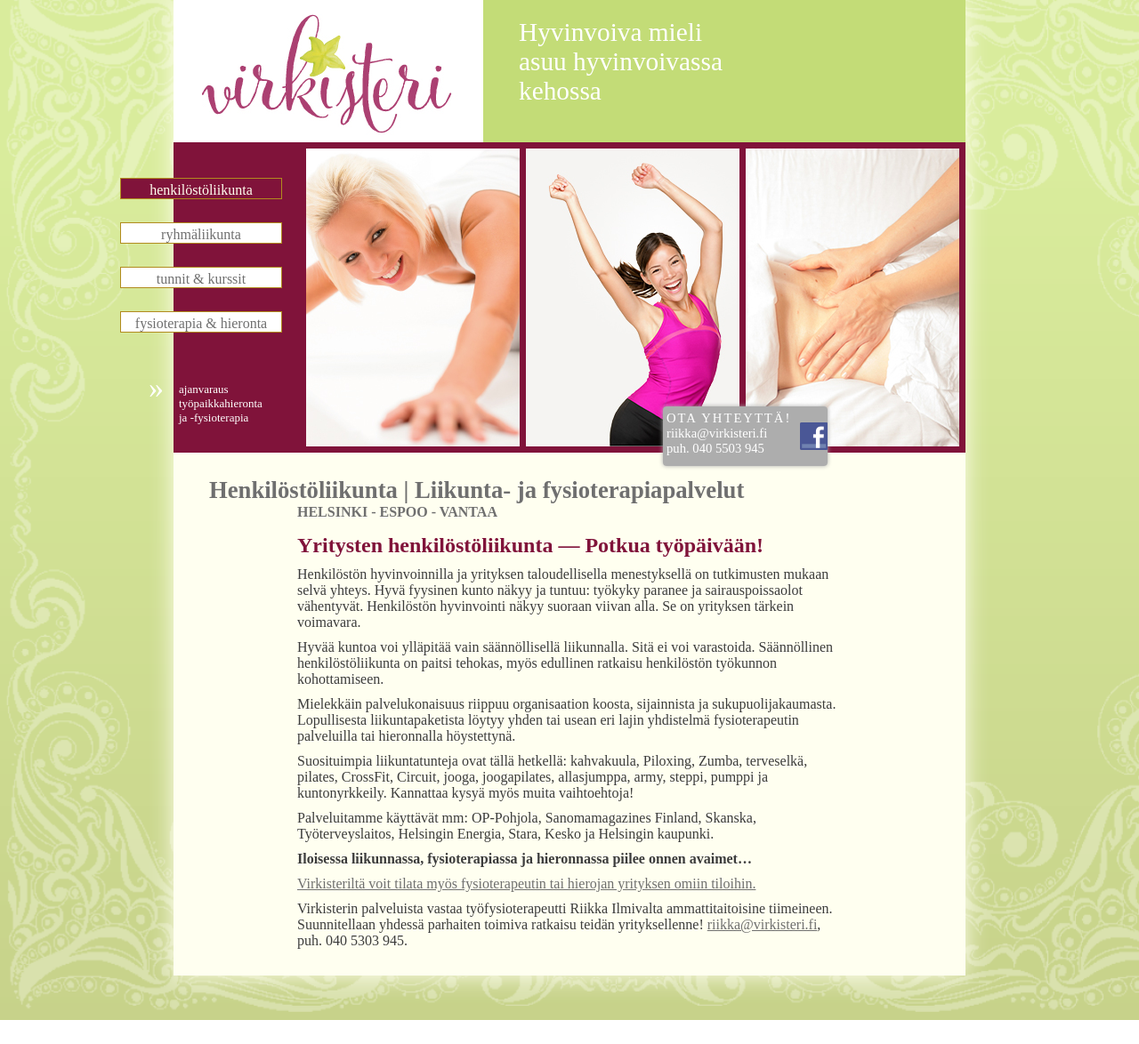
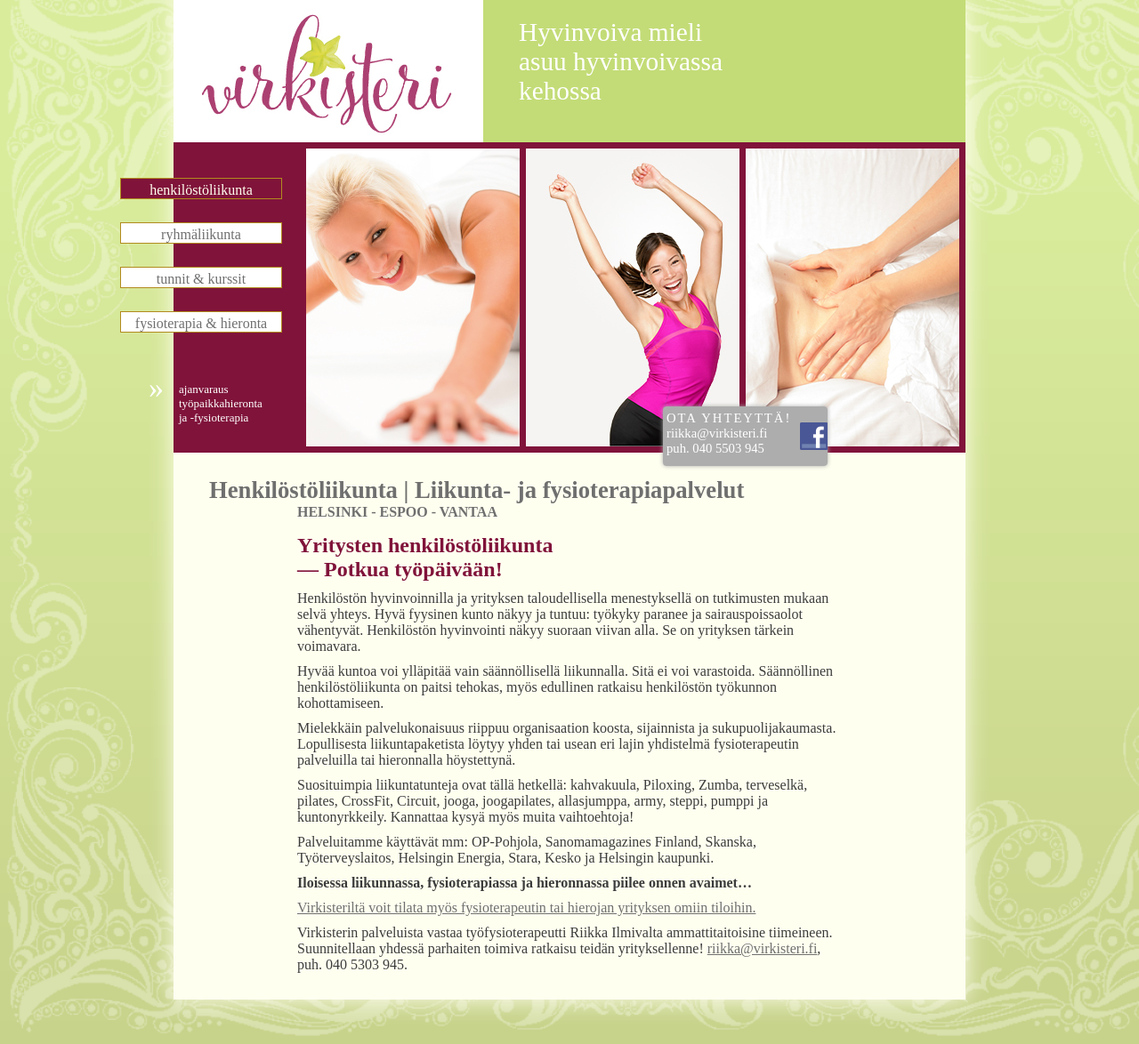
Before and after one commit to sdsykes-web/virkisteri, a Jekyll site: the page built from henkilostoliikunta.md, in a window 1280 px wide. Shown: the whole page at 89% size. Built offline with Jekyll 4.4.1, drawn with Linux system fonts in a browser that asks for light colours; some web fonts are replaced; before the commit the page ends 1147 px from its top, so only the background shows below that.

```diff
--- a/henkilostoliikunta.md
+++ b/henkilostoliikunta.md
@@ -4,7 +4,7 @@ menu1: lit
 ---
 ## Henkilöstöliikunta | Liikunta- ja fysioterapiapalvelut
 ##### HELSINKI - ESPOO - VANTAA
-### Yritysten henkilöstöliikunta &mdash; Potkua työpäivään!
+### Yritysten henkilöstöliikunta<br>&mdash; Potkua työpäivään!
 Henkilöstön hyvinvoinnilla ja yrityksen taloudellisella menestyksellä on tutkimusten mukaan selvä yhteys. Hyvä fyysinen kunto näkyy ja tuntuu: työkyky paranee ja sairauspoissaolot vähentyvät. Henkilöstön hyvinvointi näkyy suoraan viivan alla. Se on yrityksen tärkein voimavara.
 
 Hyvää kuntoa voi ylläpitää vain säännöllisellä liikunnalla. Sitä ei voi varastoida. Säännöllinen henkilöstöliikunta on paitsi tehokas, myös edullinen ratkaisu henkilöstön työkunnon kohottamiseen.
```
